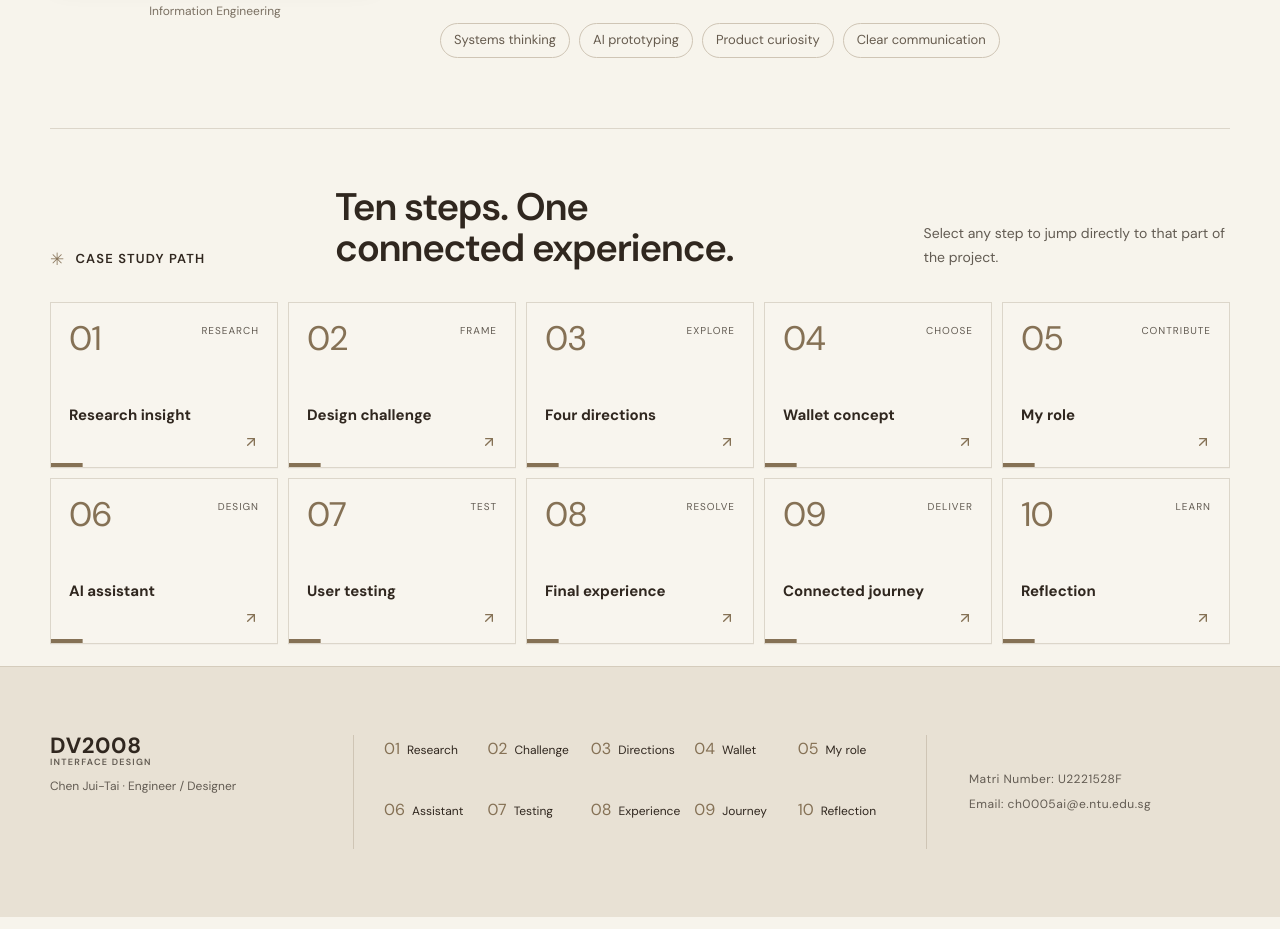
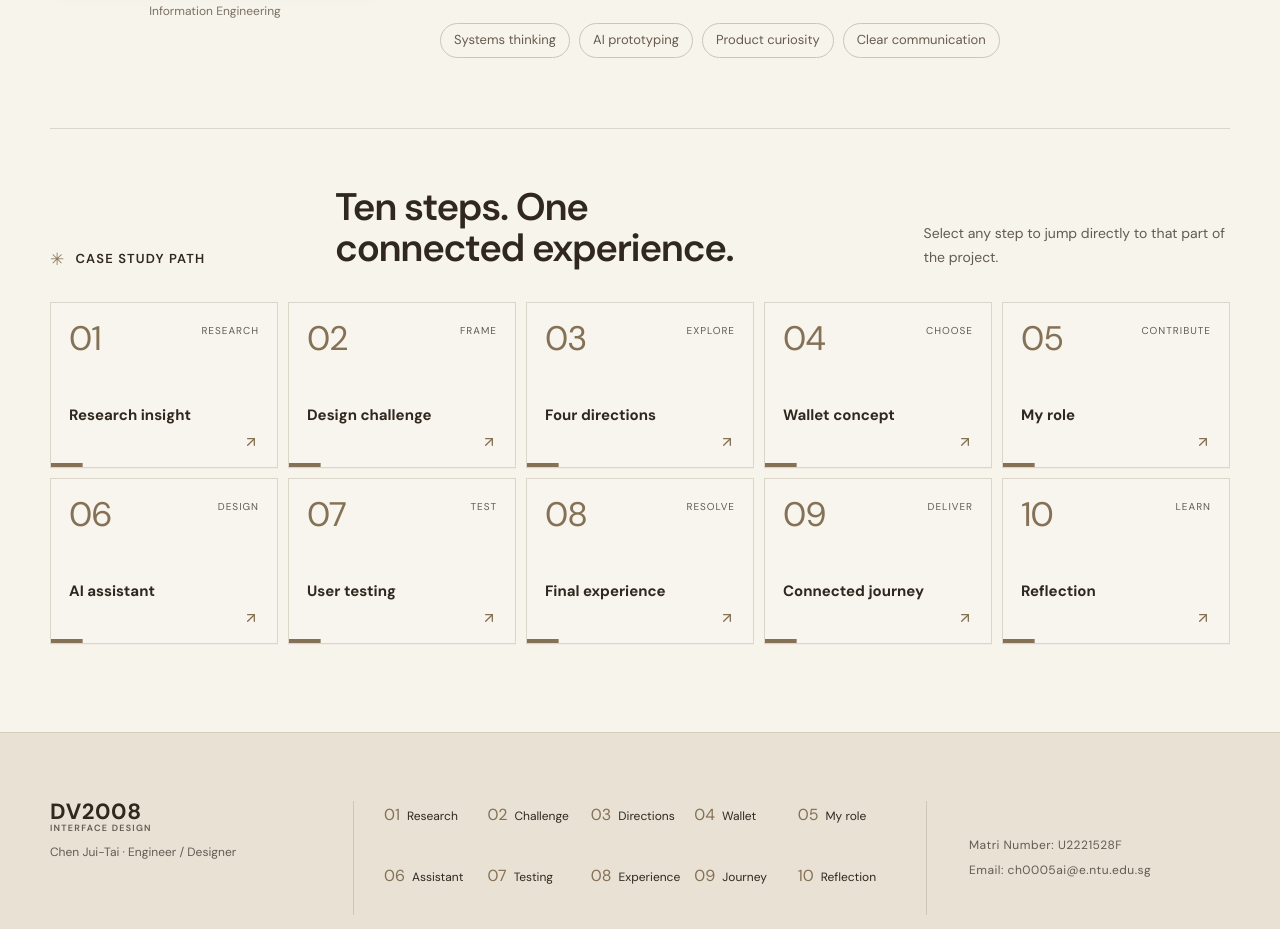
Before and after one commit to OswinJTC/DV2008---Individual, a React (Vite) app: page / in a window 1280 px wide. Shown: the part 1327-2256 px from the top of the page. Built offline with nearby package versions, Linux system fonts and the light colour scheme.

Commit message:
Add space before overview footer

```diff
--- a/src/styles.css
+++ b/src/styles.css
@@ -3692,7 +3692,7 @@ footer > a {
 }
 
 .case-map {
-  padding-block: 58px 22px;
+  padding-block: 58px 88px;
   border-top: 1px solid var(--line);
 }
 #case-map-title {
```
